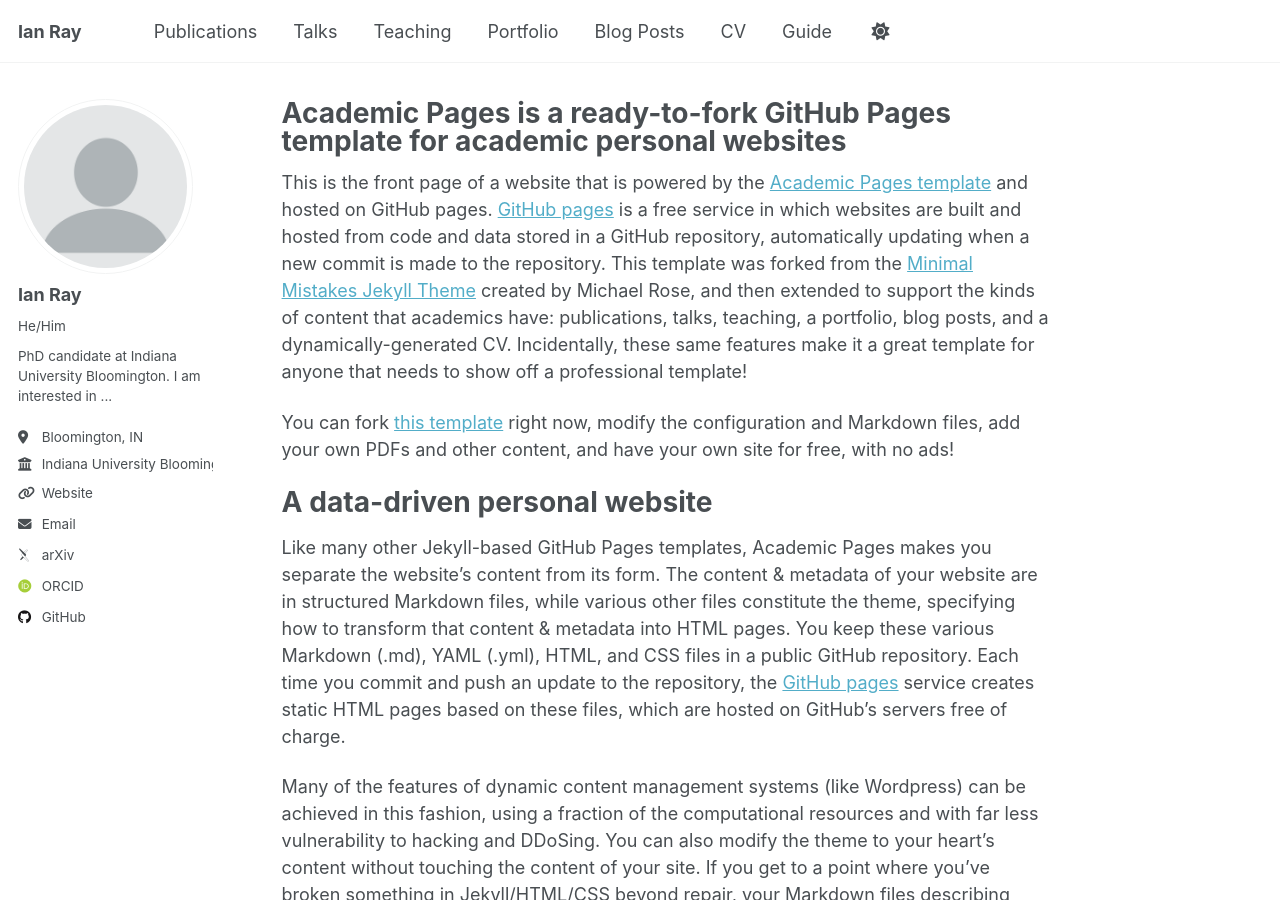
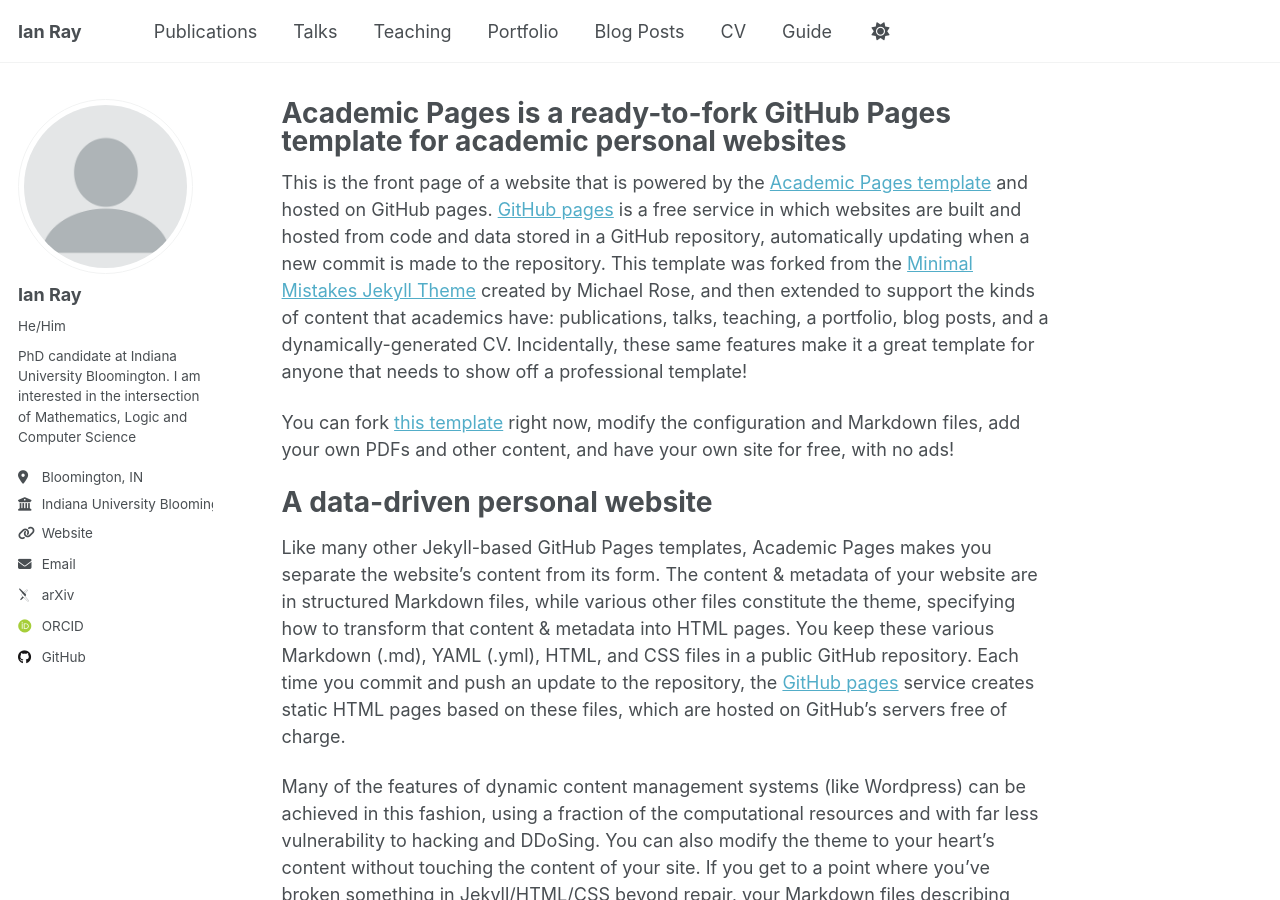
Before and after one commit to IanRay11/IanRay11.github.io, a Jekyll site: the page built from _pages/about.md, in a window 1280 px wide and 900 px high. Built offline with Jekyll 4.4.1, drawn with Linux system fonts in a browser that asks for light colours; some web fonts are replaced; a script that is not in the unit is left out.

Commit message:
Update _config.yml

```diff
--- a/_config.yml
+++ b/_config.yml
@@ -24,7 +24,7 @@ author:
   avatar           : "profile.png"
   name             : "Ian Ray"
   pronouns         : "He/Him"
-  bio              : "PhD candidate at Indiana University Bloomington. I am interested in ..."
+  bio              : "PhD candidate at Indiana University Bloomington. I am interested in the intersection of Mathematics, Logic and Computer Science"
   location         : "Bloomington, IN"
   employer         : "Indiana University Bloomington"
   uri              : https://IanRay11.github.io
```
